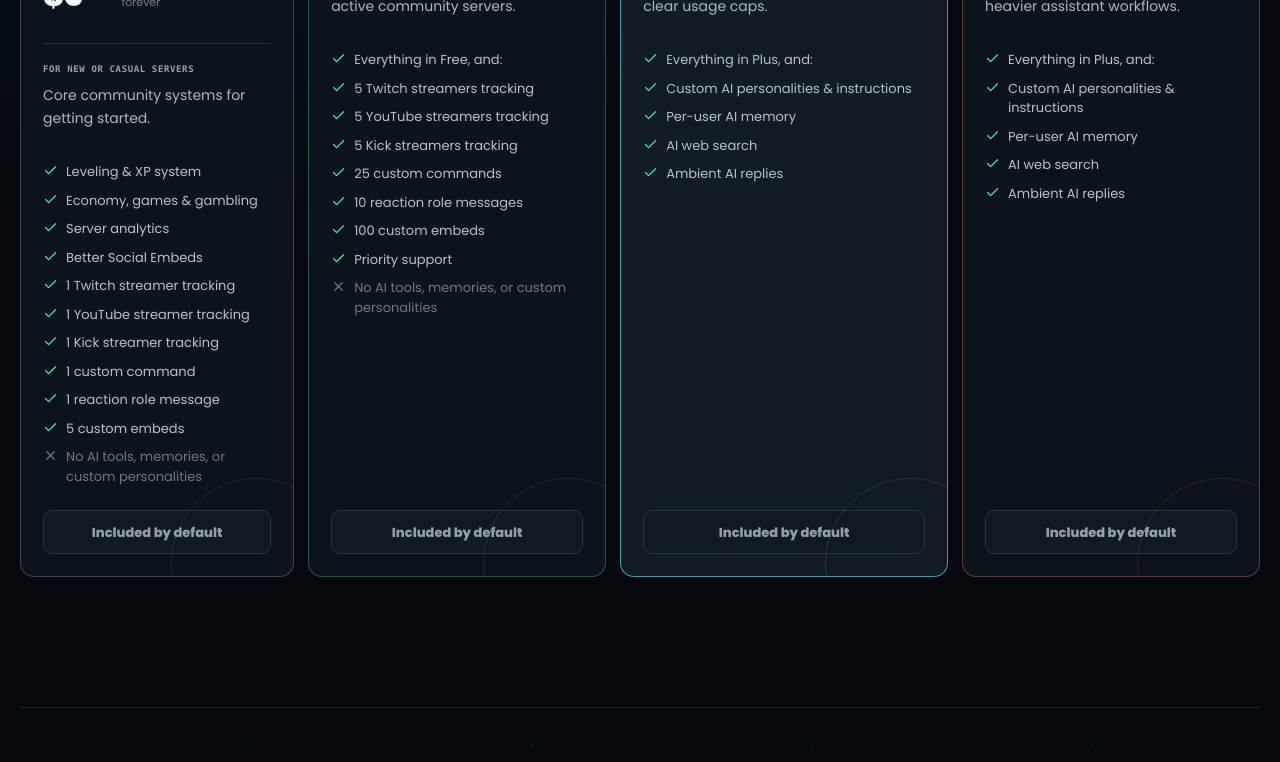
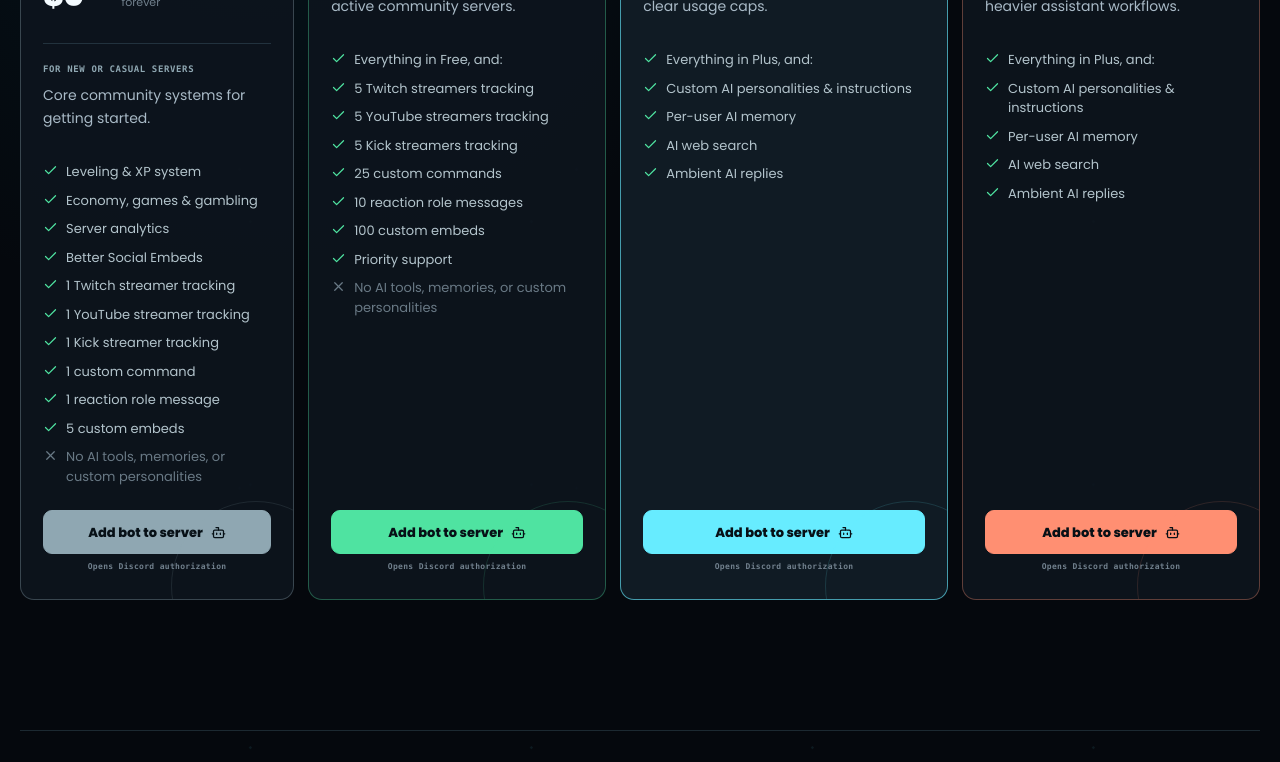
Before and after one commit to acosmic/acosmibot-website, a React (Vite) app: page /pricing in a window 1280 px wide. Shown: the part 1527-2289 px from the top of the page. Built offline with nearby package versions, Linux system fonts and the light colour scheme; no server answers.

Commit message:
pricing page

```diff
--- a/src/pages/PremiumPage.tsx
+++ b/src/pages/PremiumPage.tsx
@@ -17,6 +17,7 @@ import { showToast } from '@/utils/toast';
 import { useAuthStore } from '@/store/auth';
 import { trackEvent } from '@/lib/analytics';
 import { startLogin } from '@/lib/auth';
+import { DISCORD_INVITE_URL } from '@/seo/publicRoutes';
 import type { Guild } from '@/types/guild';
 import '@/styles/pricing.css';
 
@@ -501,9 +502,19 @@ const TierCard: React.FC<{
         )}
       </>
     ) : (
-      <button type="button" className="pricing-tier__action pricing-tier__action--free" disabled>
-        Included by default
-      </button>
+      <>
+        <a
+          href={DISCORD_INVITE_URL}
+          target="_blank"
+          rel="noopener noreferrer"
+          className="pricing-tier__action"
+          onClick={() => trackEvent('bot_invite_start', { source: 'pricing_free' })}
+        >
+          Add bot to server
+          <Bot aria-hidden="true" />
+        </a>
+        <div className="pricing-tier__note">Opens Discord authorization</div>
+      </>
     )}
   </article>
   );
--- a/src/styles/pricing.css
+++ b/src/styles/pricing.css
@@ -720,8 +720,8 @@
 
 .pricing-tier__launch-thrust {
     position: absolute;
-    top: 95px;
-    left: -55px;
+    top: 101px;
+    left: -63px;
     z-index: 1;
     width: 114px;
     height: 44px;
@@ -953,6 +953,8 @@
     cursor: pointer;
     font-size: 13px;
     font-weight: 750;
+    line-height: 1;
+    text-decoration: none;
     transition: transform 160ms ease, filter 160ms ease;
 }
 
@@ -964,13 +966,6 @@
 .pricing-tier__action svg {
     width: 15px;
     height: 15px;
-}
-
-.pricing-tier__action--free {
-    color: #8fa1ac;
-    background: #111a22;
-    border-color: var(--pricing-border);
-    cursor: default;
 }
 
 .pricing-tier__note {
@@ -1736,8 +1731,8 @@
     }
 
     .pricing-tier__launch-thrust {
-        top: 102px;
-        left: -62px;
+        top: 109px;
+        left: -71px;
         width: 126px;
     }
 
```
